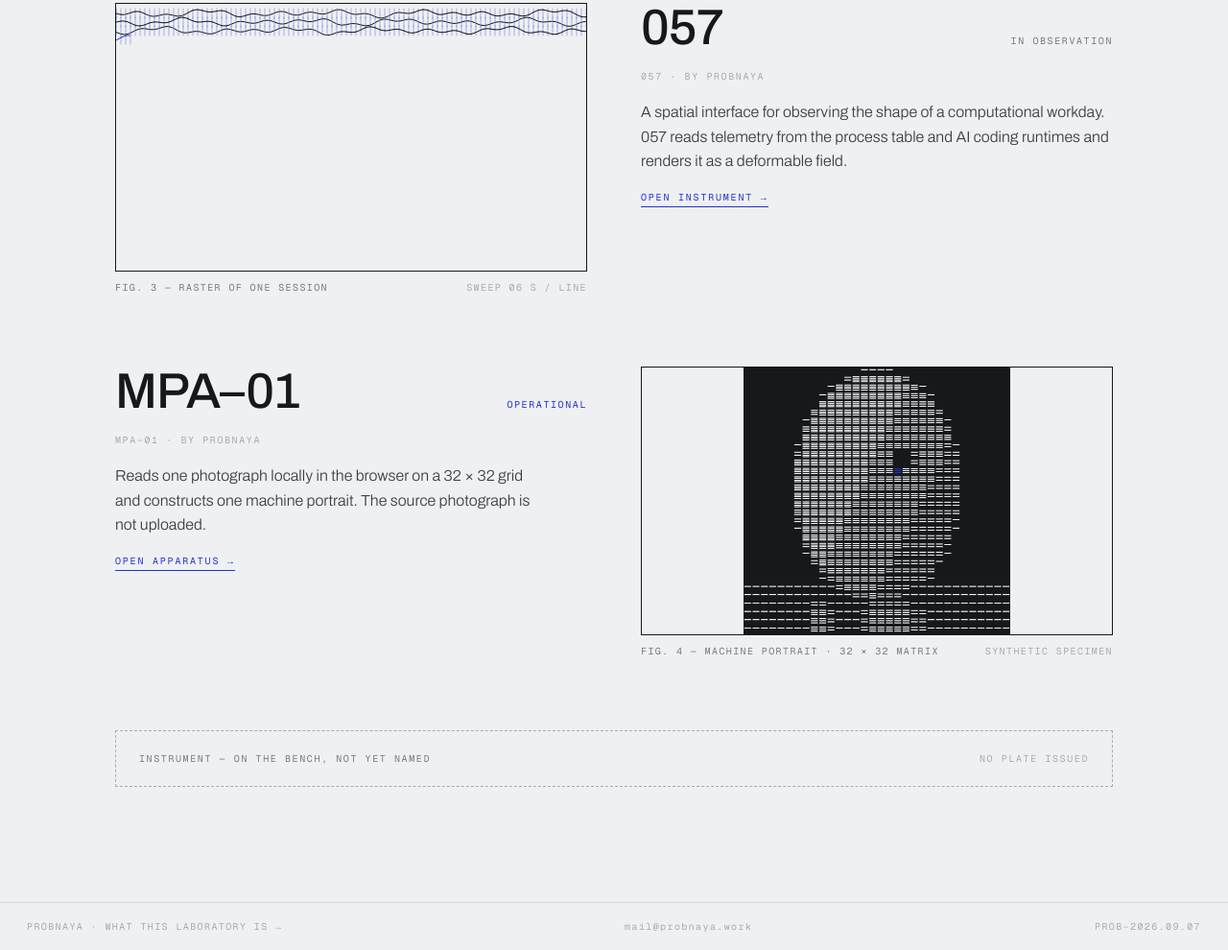
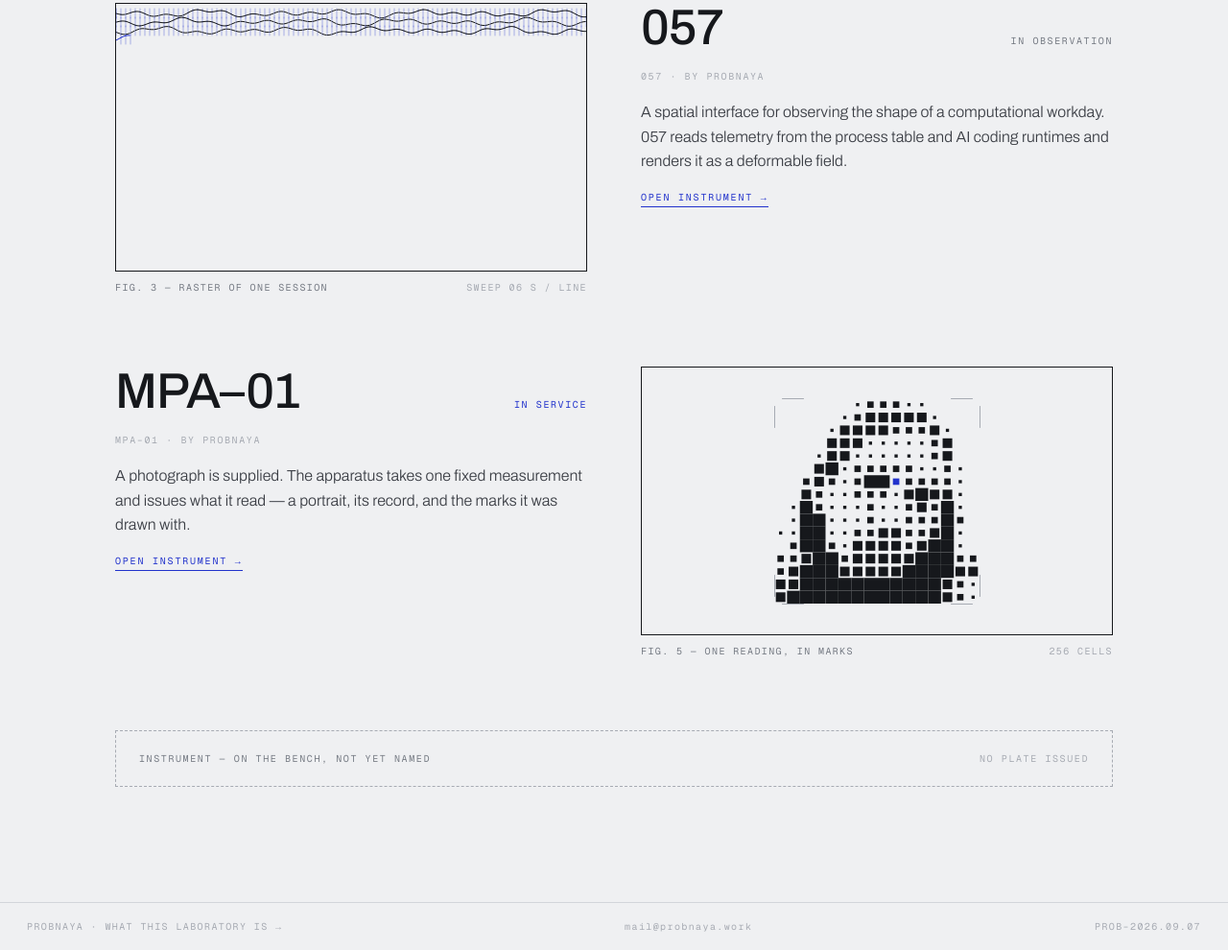
Before and after one commit to probnaya-work/surface, a plain HTML site: page instruments.html in a window 1280 px wide. Shown: the part 546-1536 px from the top of the page at 96% size. Drawn offline with nearby package versions, Linux system fonts and the light colour scheme.

Commit message:
feat(mpa): add MPA-01 to the instrument catalogue

```diff
--- a/css/style.css
+++ b/css/style.css
@@ -234,6 +234,7 @@ p { text-wrap: pretty; }
 .index-row .status { font-family: var(--mono); font-size: 10px; letter-spacing: 0.16em; text-align: right; }
 .status-operational { color: var(--blue); }
 .status-observation { color: var(--mid); }
+.status-service { color: var(--blue); }
 
 .index-foot {
   display: flex; justify-content: space-between; align-items: baseline; padding: 26px 0 90px 0;
--- a/instruments.html
+++ b/instruments.html
@@ -88,19 +88,19 @@
       <div class="instrument-copy">
         <div class="head">
           <span class="num">MPA–01</span>
-          <span class="status status-operational">OPERATIONAL</span>
+          <span class="status status-service">IN SERVICE</span>
         </div>
         <span class="attr-line">MPA–01 · BY PROBNAYA</span>
-        <p class="body-copy">Reads one photograph locally in the browser on a 32 × 32 grid and constructs one machine portrait. The source photograph is not uploaded.</p>
-        <a class="action-link" href="/instrument-mpa/">OPEN APPARATUS →</a>
+        <p class="body-copy">A photograph is supplied. The apparatus takes one fixed measurement and issues what it read — a portrait, its record, and the marks it was drawn with.</p>
+        <a class="action-link" href="/instrument-mpa-01">OPEN INSTRUMENT →</a>
       </div>
       <div class="figure">
-        <div class="figure-plate object-figure" style="height:280px;">
-          <img src="assets/machine-portrait-synthetic.png" alt="Machine Portrait constructed from a synthetic specimen">
+        <div class="figure-plate" style="height:280px;">
+          <canvas id="cv-plate"></canvas>
         </div>
         <div class="figure-caption">
-          <span class="dim">FIG. 4 — MACHINE PORTRAIT · 32 × 32 MATRIX</span>
-          <span class="note">SYNTHETIC SPECIMEN</span>
+          <span class="dim">FIG. 5 — ONE READING, IN MARKS</span>
+          <span class="note">256 CELLS</span>
         </div>
       </div>
     </div>
@@ -129,6 +129,7 @@
 <script>
   Apparatus.mount(document.getElementById('cv-step'), (S) => Apparatus.buildStepLanes(S));
   Apparatus.mount(document.getElementById('cv-raster'), (S) => Apparatus.buildRaster(S));
+  Apparatus.mount(document.getElementById('cv-plate'), (S) => Apparatus.buildPlate(S));
 </script>
 </body>
 </html>
--- a/js/apparatus.js
+++ b/js/apparatus.js
@@ -389,9 +389,73 @@ const Apparatus = (() => {
     };
   }
 
+  // ---- FIG.5 — MPA-01: one 16 x 16 reading committed cell by cell, in marks ----
+  // Marks are CONCENTRIC: a centred square of side = cell x level / 4, level 0 left
+  // empty. The blue cell is the fiducial, the subject's left pupil at column 9, row 6.
+  const MPA_N = 16, MPA_FID_C = 9, MPA_FID_R = 6;
+  const MPA_READING = [
+    0,0,0,0,0,0,1,2,2,2,1,1,0,0,0,0, 0,0,0,0,0,1,2,3,3,3,3,3,1,0,0,0,
+    0,0,0,0,1,3,3,3,3,2,2,2,3,1,0,0, 0,0,0,0,3,3,3,1,1,1,1,1,2,3,0,0,
+    0,0,0,1,3,3,1,1,1,1,1,1,2,3,0,0, 0,0,0,3,4,1,2,2,2,2,2,1,1,2,1,0,
+    0,0,2,3,2,1,2,4,4,2,2,2,2,2,1,0, 0,0,3,2,1,1,2,2,2,1,3,4,3,3,1,0,
+    0,1,4,2,1,1,1,2,1,1,2,3,2,4,1,0, 0,1,4,4,1,1,1,2,1,1,2,2,2,4,2,0,
+    1,1,4,4,1,1,2,2,3,3,2,2,3,4,1,0, 0,2,4,4,2,1,3,3,3,3,2,3,4,4,1,0,
+    2,2,3,4,4,2,3,3,3,3,3,4,4,4,2,2, 2,3,4,4,4,3,3,3,3,3,4,4,4,4,3,3,
+    3,3,4,4,4,4,4,4,4,4,4,4,4,3,2,1, 3,4,4,4,4,4,4,4,4,4,4,4,4,3,2,1
+  ];
+
+  function buildPlate(S) {
+    const CELLS = MPA_N * MPA_N;
+    let g = null, drawn = 0, acc = 0, hold = 0;
+
+    const sheet = () => {
+      const { ctx } = S;
+      const side = Math.max(48, Math.min(S.w - 76, S.h - 64));
+      g = { x: Math.round((S.w - side) / 2), y: Math.round((S.h - side) / 2), side, s: side / MPA_N };
+      ctx.fillStyle = PAPER; ctx.fillRect(0, 0, S.w, S.h);
+      ctx.strokeStyle = "#A7ABB3";
+      const o = 8, t = 22;
+      [[g.x, g.y, 1, 1], [g.x + side, g.y, -1, 1], [g.x, g.y + side, 1, -1], [g.x + side, g.y + side, -1, -1]]
+        .forEach(([cx, cy, sx, sy]) => {
+          ctx.beginPath();
+          ctx.moveTo(cx + 0.5, cy + sy * o + 0.5); ctx.lineTo(cx + 0.5, cy + sy * (o + t) + 0.5);
+          ctx.moveTo(cx + sx * o + 0.5, cy + 0.5); ctx.lineTo(cx + sx * (o + t) + 0.5, cy + 0.5);
+          ctx.stroke();
+        });
+      drawn = 0; acc = 0; hold = 0;
+    };
+    S.onFit = sheet; sheet();
+
+    return {
+      tick: (dt, norm) => {
+        const { ctx } = S;
+        if (hold > 0) { hold -= dt; if (hold <= 0) sheet(); return; }
+        acc += 2.5 * norm * S.speed();
+        while (acc >= 1 && drawn < CELLS) {
+          acc -= 1;
+          const c = drawn % MPA_N, r = (drawn / MPA_N) | 0, level = MPA_READING[drawn];
+          drawn++;
+          if (!level) continue;
+          const cs = g.s * level / 4, off = (g.s - cs) / 2;
+          ctx.fillStyle = (c === MPA_FID_C && r === MPA_FID_R) ? BLUE : INK;
+          ctx.fillRect(g.x + c * g.s + off, g.y + r * g.s + off, cs, cs);
+        }
+        if (drawn >= CELLS) acc = 0;
+        const row = Math.min(MPA_N - 1, (drawn / MPA_N) | 0);
+        ctx.fillStyle = PAPER; ctx.fillRect(g.x - 26, g.y - 2, 12, g.side + 4);
+        if (drawn < CELLS) {
+          ctx.fillStyle = BLUE;
+          ctx.fillRect(g.x - 22, Math.round(g.y + row * g.s + g.s / 2) - 1, 7, 2);
+        } else if (hold <= 0) {
+          hold = 5; // seconds held before the reading is committed again
+        }
+      }
+    };
+  }
+
   return {
     INK, PAPER, BLUE, MID, FAINT,
     mount,
-    buildTrace, buildStepLanes, buildRaster, buildStrip, buildRecordReading, buildSeismo, buildHarmonograph
+    buildTrace, buildStepLanes, buildRaster, buildStrip, buildRecordReading, buildSeismo, buildHarmonograph, buildPlate
   };
 })();
```
Also changed, not shown: index.html (+5 -0 lines), instrument-mpa-01.html (added, +92 -0 lines).
